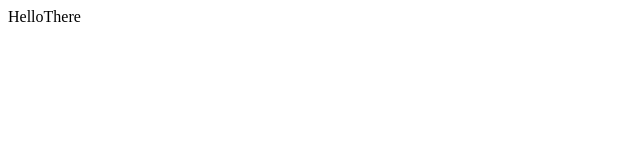
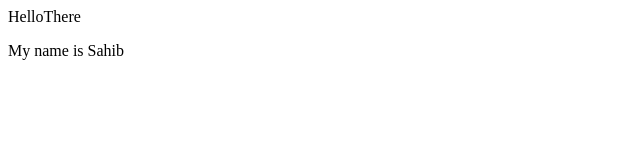
Before and after one commit to sahib453/nubcode, a plain HTML site: page index.html in a window 1280 px wide. Shown: the whole page, without its empty margins (0-640 px from the left). Drawn offline with Linux system fonts and the light colour scheme.

Commit message:
A new para added

```diff
--- a/index.html
+++ b/index.html
@@ -1 +1,3 @@
 <p>HelloThere</p>
+
+<p>My name is Sahib</p>
```
